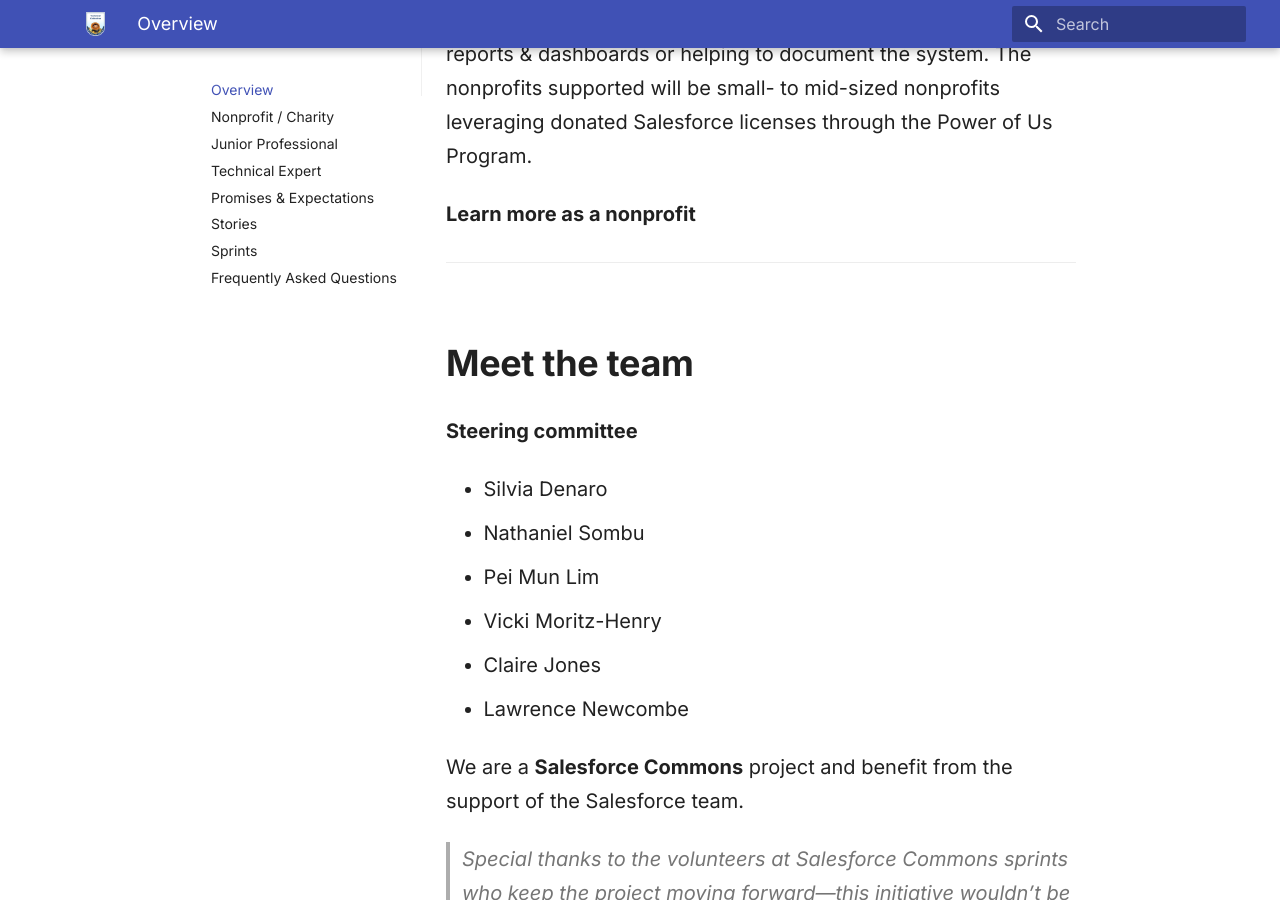
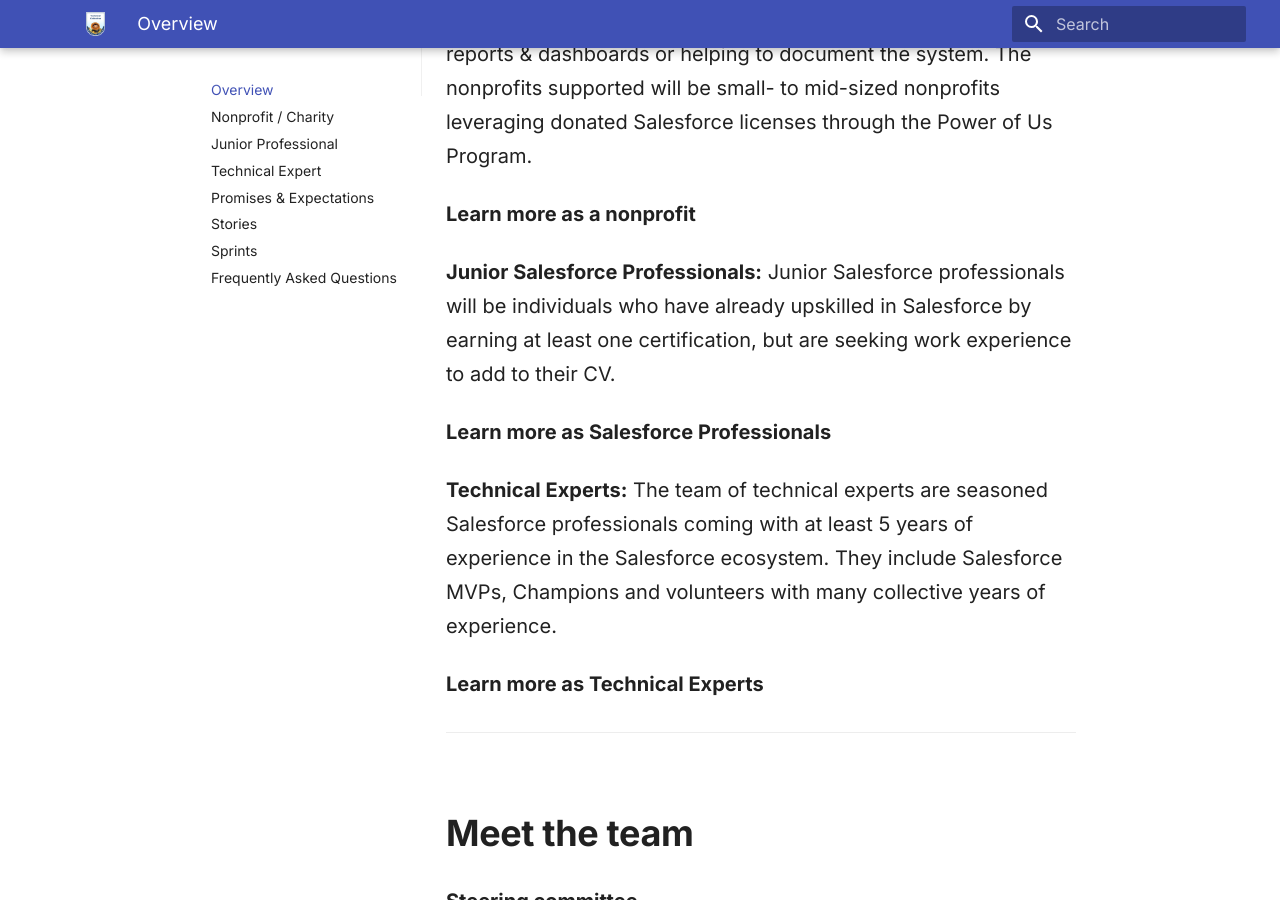
Before and after one commit to SFDO-Community-Sprints/The-Technical-Collective, an MkDocs documentation site: the page built from files/docs/index.md, in a window 1280 px wide and 900 px high, scrolled down 1461 px. Built offline with MkDocs 1.6.1 and Material for MkDocs 9.7.7, drawn with Linux system fonts in a browser that asks for light colours.

Commit message:
Update index.md

```diff
--- a/files/docs/index.md
+++ b/files/docs/index.md
@@ -24,6 +24,15 @@
 
 **Learn more as a nonprofit**
 
+**Junior Salesforce Professionals:** Junior Salesforce professionals will be individuals who have already upskilled in Salesforce by earning at least one certification, but are seeking work experience to add to their CV.
+
+**Learn more as Salesforce Professionals**
+
+**Technical Experts:** The team of technical experts are seasoned Salesforce professionals coming with at least 5 years of experience in the Salesforce ecosystem. They include Salesforce MVPs, Champions and volunteers with many collective years of experience.
+
+**Learn more as Technical Experts**
+
+
 ---
 
 ## Meet the team
```
